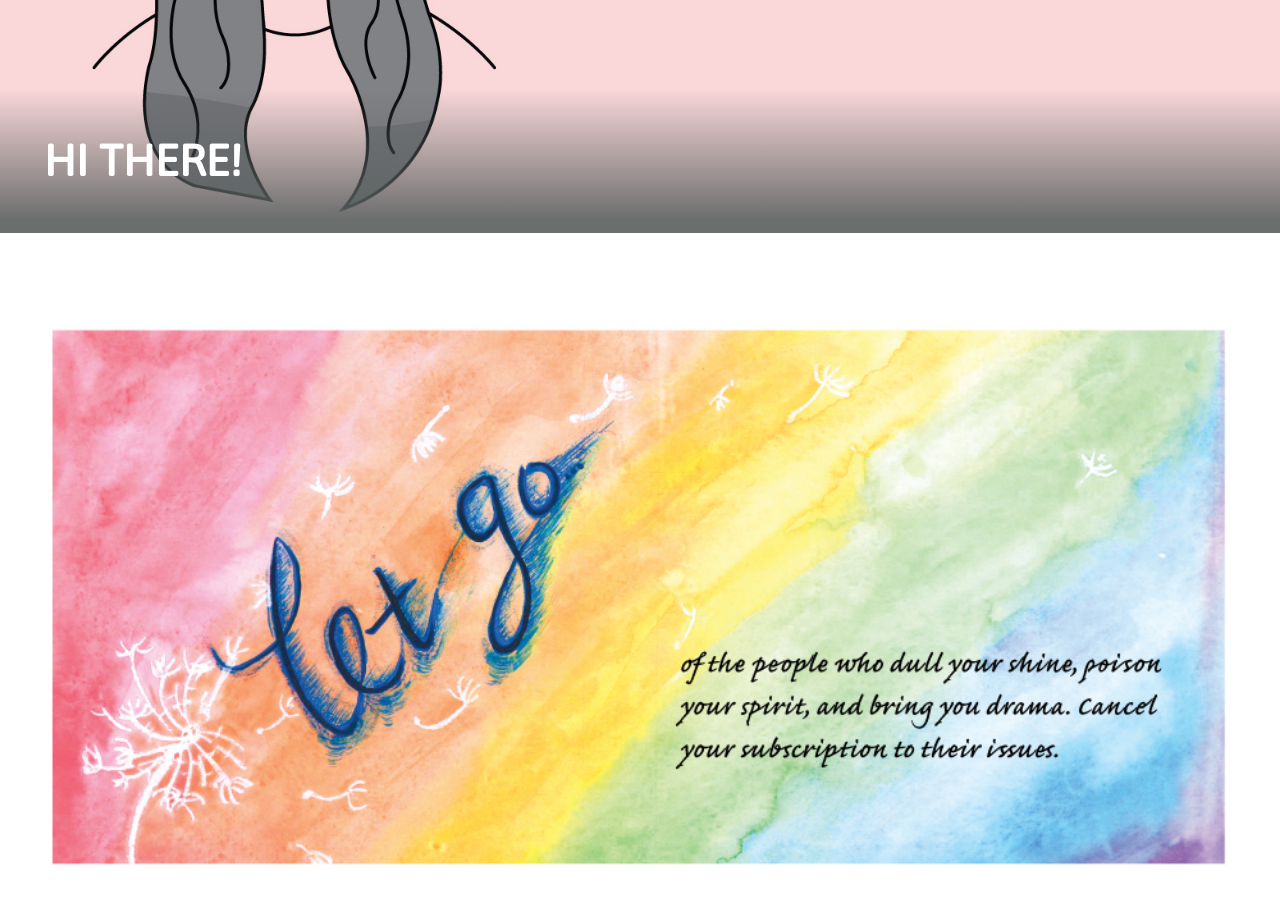
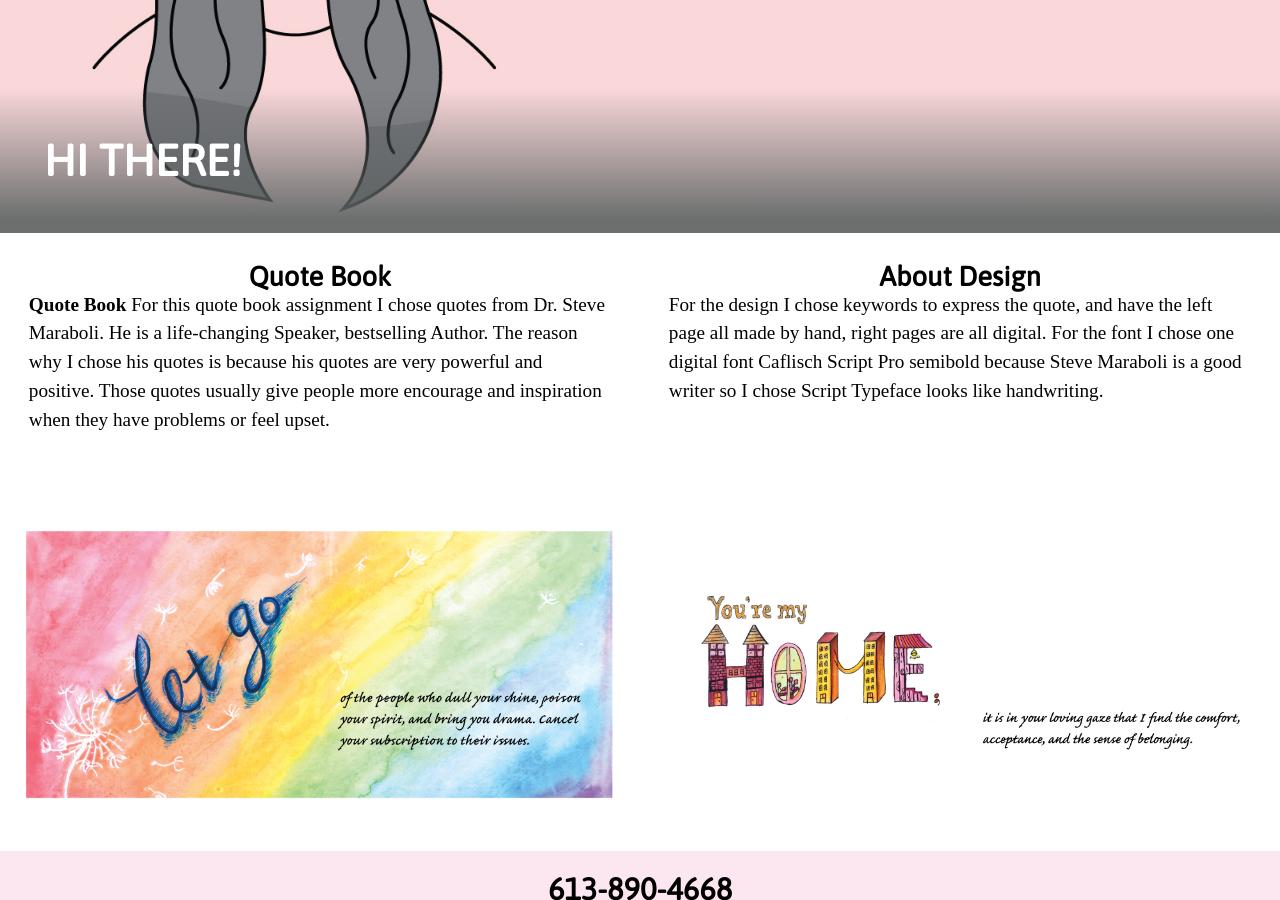
Before and after one commit to xuke918/portfolio-1, a Jekyll site: the page built from portfolio-6.html, in a window 1280 px wide and 900 px high, scrolled down 407 px. Built offline with Jekyll 4.4.1, drawn with Linux system fonts in a browser that asks for light colours.

Commit message:
Added more description.

```diff
--- a/portfolio-6.html
+++ b/portfolio-6.html
@@ -4,11 +4,26 @@
 
 <main>
   <div class="grid">
-    <div class="unit xs-1 s-1 m-1 l-1 pad-t pad-b">
+    <div class="unit xs-1 s-1 m-1-2 l-1-2 pad-t gutter">
+      <h3>Quote Book</h3>
+      <p><strong>Quote Book</strong> For this quote book assignment I chose quotes from Dr. Steve Maraboli. He is a life-changing
+      Speaker, bestselling Author. The reason why I chose his quotes is because his quotes are very
+      powerful and positive. Those quotes usually give people more encourage and inspiration when
+      they have problems or feel upset.</p>
+    </div>
+
+    <div class="unit xs-1 s-1 m-1-2 l-1-2 pad-t gutter">
+      <h3>About Design</h3>
+      <p>For the design I chose keywords to express the quote, and have the left page all made by hand,
+      right pages are all digital. For the font I chose one digital font Caflisch Script Pro semibold
+      because Steve Maraboli is a good writer so I chose Script Typeface looks like handwriting.</p>
+    </div>
+
+    <div class="unit xs-1 s-1 m-1-2 l-1-2 pad-t pad-b">
       <img class="sketche" src="{{site.baseurl}}/images/quotebook-1.jpg" alt="">
     </div>
 
-    <div class="unit xs-1 s-1 m-1 l-1 pad-t pad-b">
+    <div class="unit xs-1 s-1 m-1-2 l-1-2 pad-t pad-b">
       <img class="sketche" src="{{site.baseurl}}/images/quotebook-2.jpg" alt="">
     </div>
 </main>
```
Also changed, not shown: images/quotebook-sketche.jpg (added), 2 other files.
